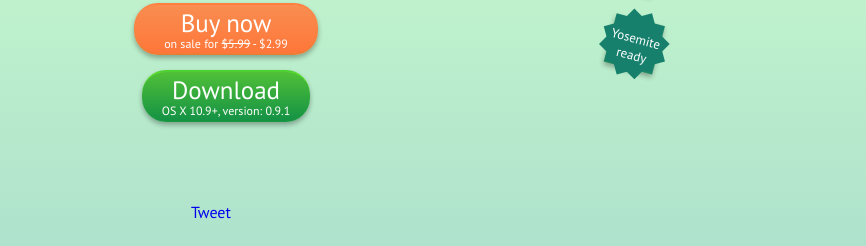
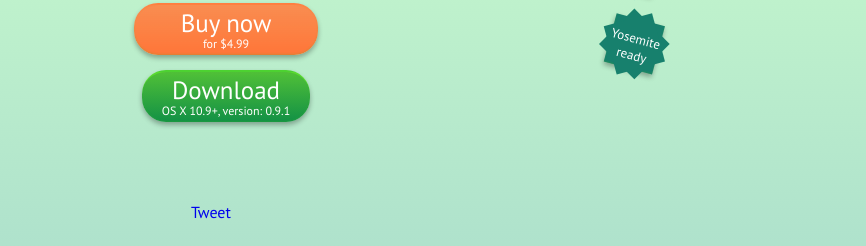
Before and after one commit to andrewsokolov/andrewsokolov.github.io, a plain HTML site: page changelist.html in a window 1280 px wide. Shown: the part 211-457 px from the top of the page, 414-1280 px from the left. Drawn offline with nearby package versions, Linux system fonts and the light colour scheme.

Commit message:
fix price without sale

```diff
--- a/changelist.html
+++ b/changelist.html
@@ -40,7 +40,7 @@
             <h3 class="title-text-hint">Best Mail.app friend. Get all you messages in menubar.</h3>
             <a href="#" id="buy-btn" class="paddle_button action-btn buy-btn" data-product="495700" data-theme="none" data-allow-quantity="false">
                 <span class="title">Buy now</span>
-                <span class="info">on sale for <span class="old-price">$5.99</span> - $2.99</span>
+                <span class="info">for $4.99</span>
             </a>
             <a href="/update/versions/0.9.1/MailBar-0.9.1.dmg" version="0.9.1" id="download-btn" class="action-btn download-btn">
                 <span class="title">Download</span>
```
Also changed, not shown: contacts.html (+1 -1 lines), index.html (+1 -1 lines).
